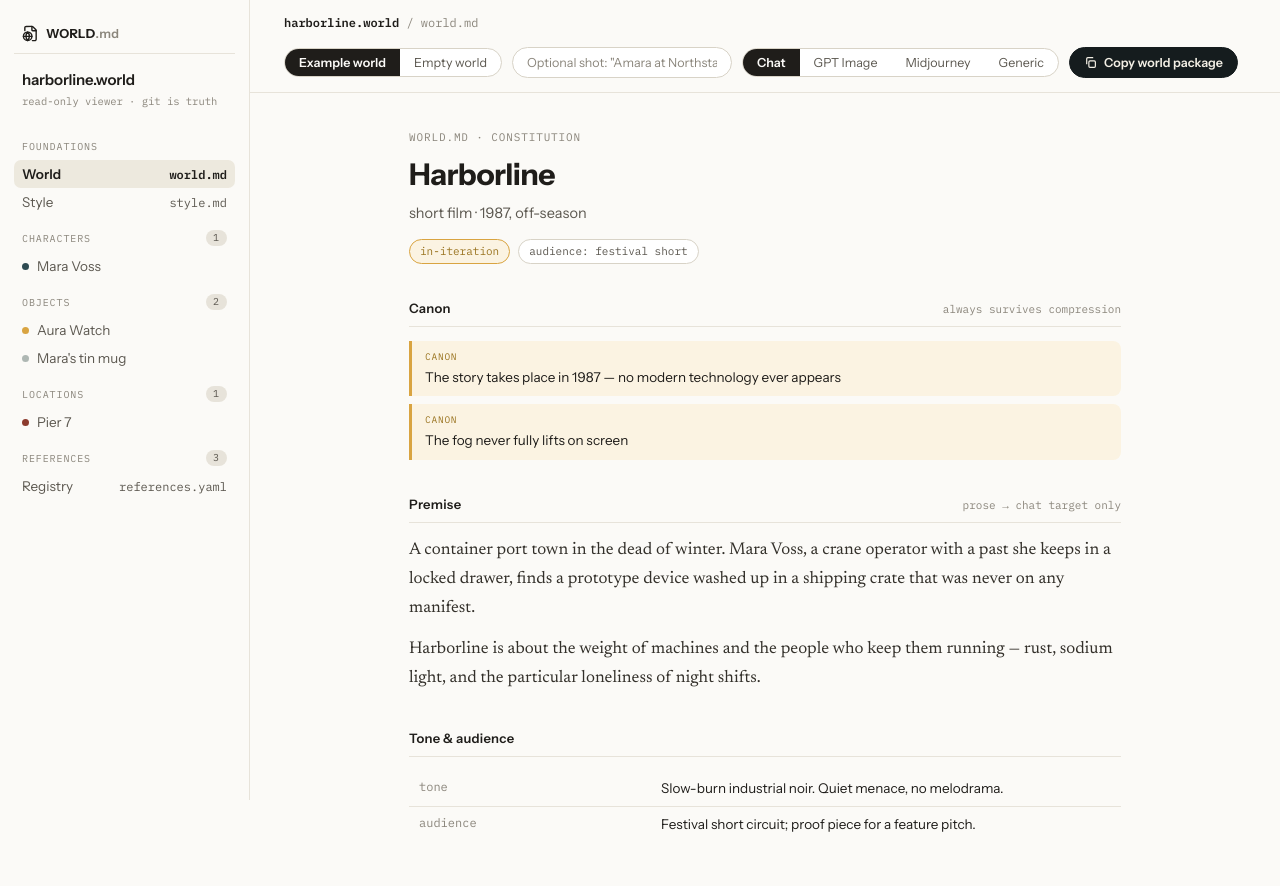
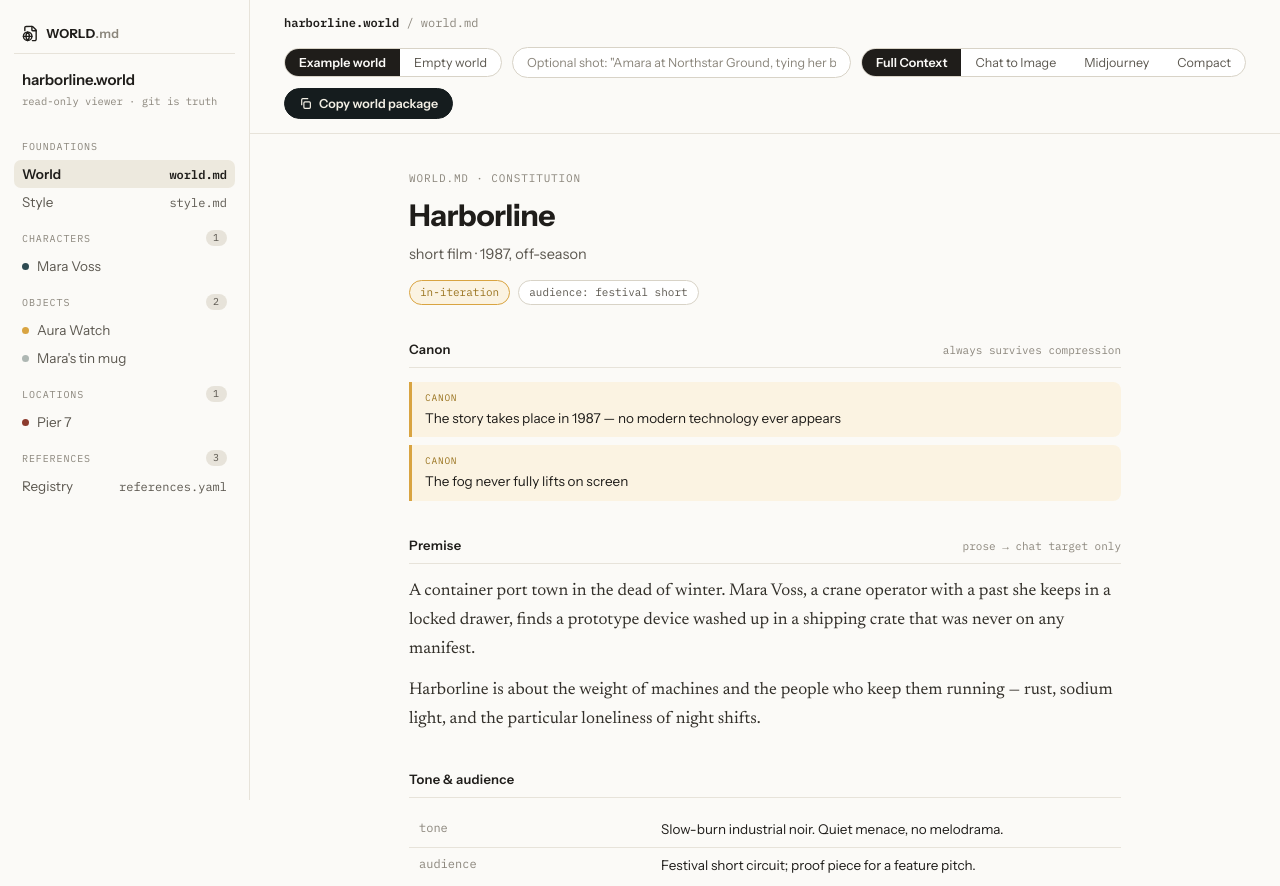
Before and after one commit to jydesign/world.md, a website: page viewer/world-viewer-prototype.html in a window 1280 px wide. Shown: the top 886 px of the page. Drawn offline with Linux system fonts and the light colour scheme.

Commit message:
Relabel compose-target buttons (labels only, no behavior change)
Chat → Full Context, GPT Image → Chat to Image, Generic → Compact;
Midjourney unchanged (its vendor name is earned by real MJ-only syntax,
unlike gpt-image which is a capability class). James's wording, no
subtitles. Every compose profile is byte-identical — this is cosmetic.

Both substantive recommendations from FEEDBACK 016 survived: no
Gemini-specific button (would imply vendor tuning that doesn't exist and
contradict guardrail 6), and chat/prompt stay distinct rather than
collapsing. FEEDBACK 016 updated in place to supersede its HOLD decision.

All three viewers regenerated; verified 4 new labels present, 0 stale.

Co-Authored-By: Claude Opus 4.8 <noreply@anthropic.com>

```diff
--- a/viewer/world-viewer-prototype.html
+++ b/viewer/world-viewer-prototype.html
@@ -168,10 +168,10 @@
         </div>
         <input class="shot" id="shot-input" placeholder="Optional shot: &quot;Amara at Northstar Ground, tying her boots&quot; — copy composes only what's named" title="Shot-driven compose: entities named here (by name or alias) are resolved deterministically; everything else is left out">
         <div class="seg" id="target-seg" role="tablist" aria-label="Compose target" title="What the copy buttons compose for">
-          <button class="on" data-t="chat" onclick="setTarget('chat')">Chat</button>
-          <button data-t="gpt-image" onclick="setTarget('gpt-image')">GPT Image</button>
+          <button class="on" data-t="chat" onclick="setTarget('chat')">Full Context</button>
+          <button data-t="gpt-image" onclick="setTarget('gpt-image')">Chat to Image</button>
           <button data-t="midjourney" onclick="setTarget('midjourney')">Midjourney</button>
-          <button data-t="prompt" onclick="setTarget('prompt')">Generic</button>
+          <button data-t="prompt" onclick="setTarget('prompt')">Compact</button>
         </div>
         <button class="btn primary" onclick="copyWorldPackage()">
           <svg viewBox="0 0 24 24" fill="none" stroke="currentColor" stroke-width="2.2"><rect x="9" y="9" width="12" height="12" rx="2"/><path d="M5 15V5a2 2 0 0 1 2-2h10"/></svg>
@@ -389,7 +389,7 @@ function mergedNevers(entities){
 /* ---------- compose targets (per-tool profiles; paste targets only —
    nano-banana and flux are edit/pipeline flows and ship with the CLI) ---------- */
 let TARGET='chat';
-const TARGETS={'chat':'Chat','gpt-image':'GPT Image','midjourney':'Midjourney','prompt':'Generic'};
+const TARGETS={'chat':'Full Context','gpt-image':'Chat to Image','midjourney':'Midjourney','prompt':'Compact'};
 function setTarget(t){TARGET=t;document.querySelectorAll('#target-seg button').forEach(b=>b.classList.toggle('on',b.dataset.t===t));toast('Compose target: '+TARGETS[t])}
 function rawNevers(entities){
   const s=WORLD.style||{};const n=[...(s.never||[])];
```
Also changed, not shown: FEEDBACK.md (+15 -0 lines).
